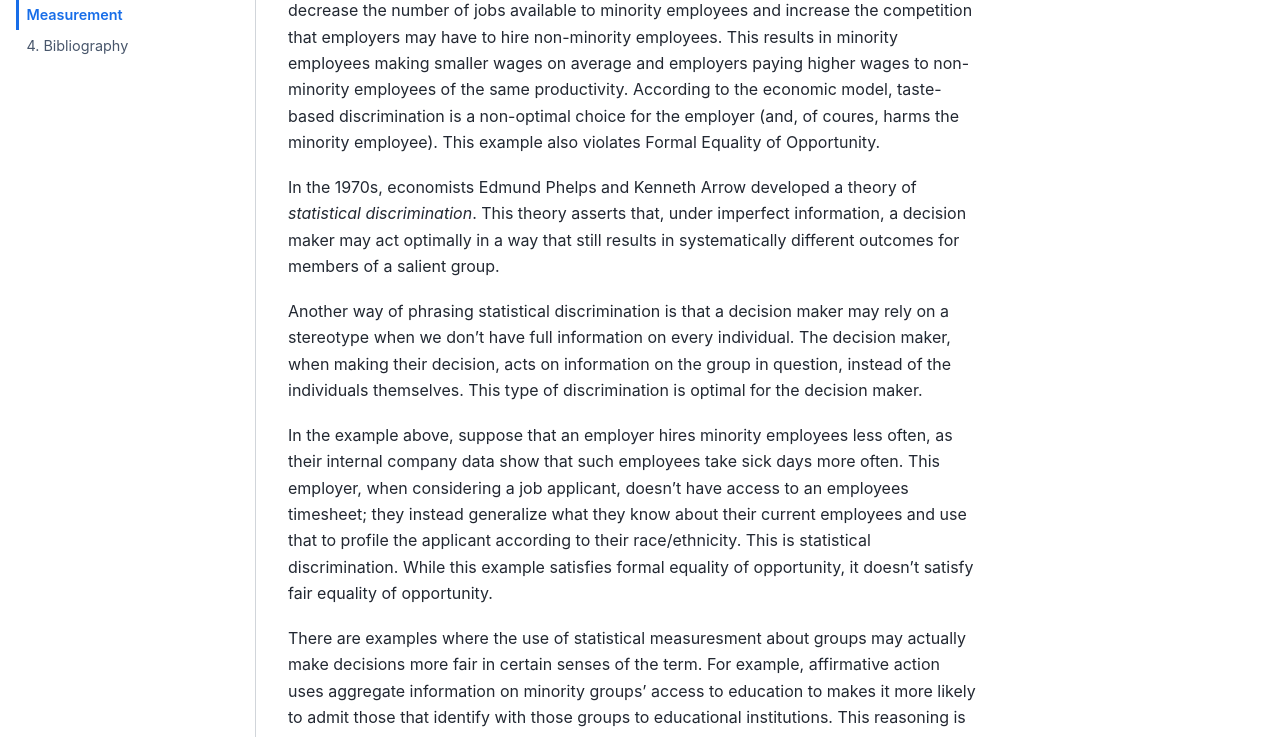
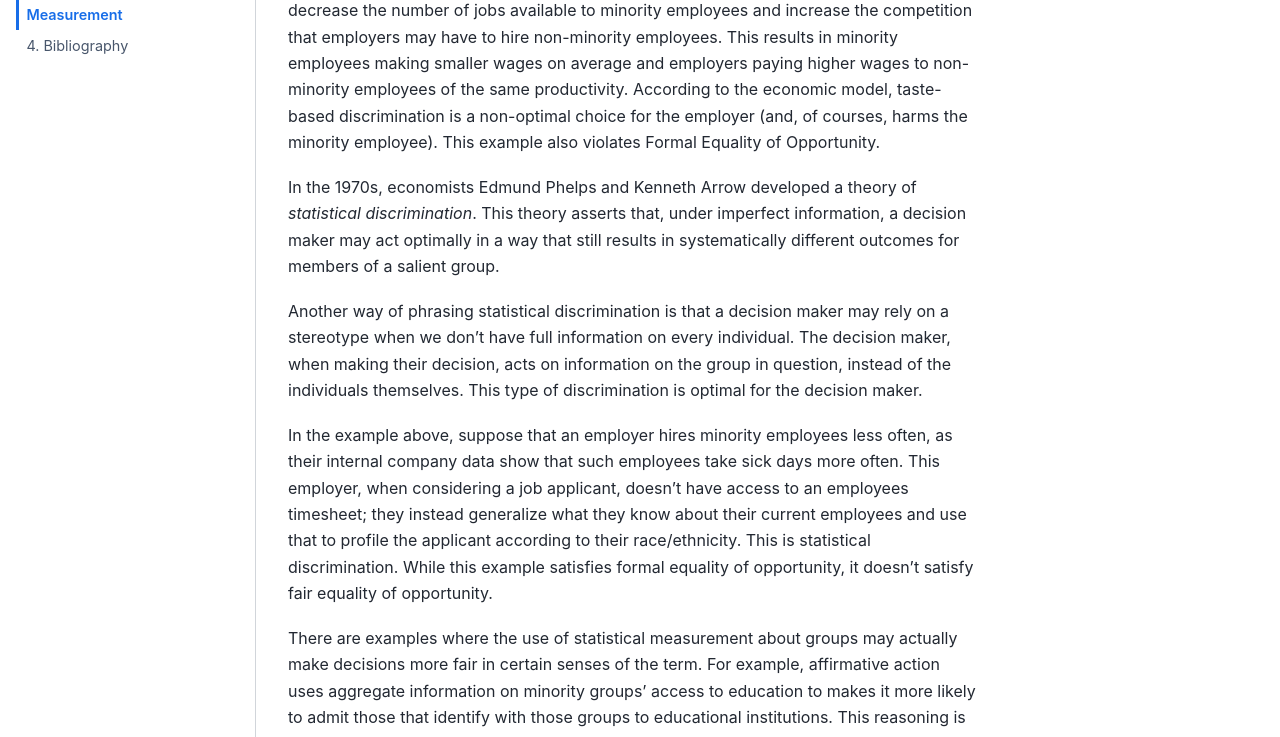
Before and after one commit to afraenkel/fairness-book, a Jupyter Book: the page built from book/content/03-harms.md, in a window 1280 px wide and 1400 px high, scrolled down 1136 px. Shown: the part 286-1023 px from the top of the window. Built offline with Jupyter Book 1.0.4 settings and Sphinx 7.4.7 and the Sphinx Book theme 1.1.4, drawn with Linux system fonts in a browser that asks for light colours; cross-references to code outside the pages are shown as plain code; some of the changed text lies outside the part shown.

Commit message:
typos in lecture 3

```diff
--- a/book/content/03-harms.md
+++ b/book/content/03-harms.md
@@ -65,7 +65,7 @@ non-minority employees. This results in minority employees making smaller
 wages on average and employers paying higher wages to non-minority
 employees of the same productivity. According to the economic model,
 taste-based discrimination is a non-optimal choice for the
-employer (and, of coures, harms the minority employee). This example
+employer (and, of courses, harms the minority employee). This example
 also violates Formal Equality of Opportunity.
 
 In the 1970s, economists Edmund Phelps and Kenneth Arrow developed a
@@ -90,7 +90,7 @@ to profile the applicant according to their race/ethnicity. This
 is statistical discrimination. While this example satisfies formal equality
 of opportunity, it doesn't satisfy fair equality of opportunity.
 
-There are examples where the use of statistical measuresment about groups
+There are examples where the use of statistical measurement about groups
 may actually make decisions more fair in certain senses of the
 term. For example, affirmative action uses aggregate information on
 minority groups' access to education to makes it more likely
```
Also changed, not shown: other parts of book/content/03-harms.md (+4 -4 lines).
